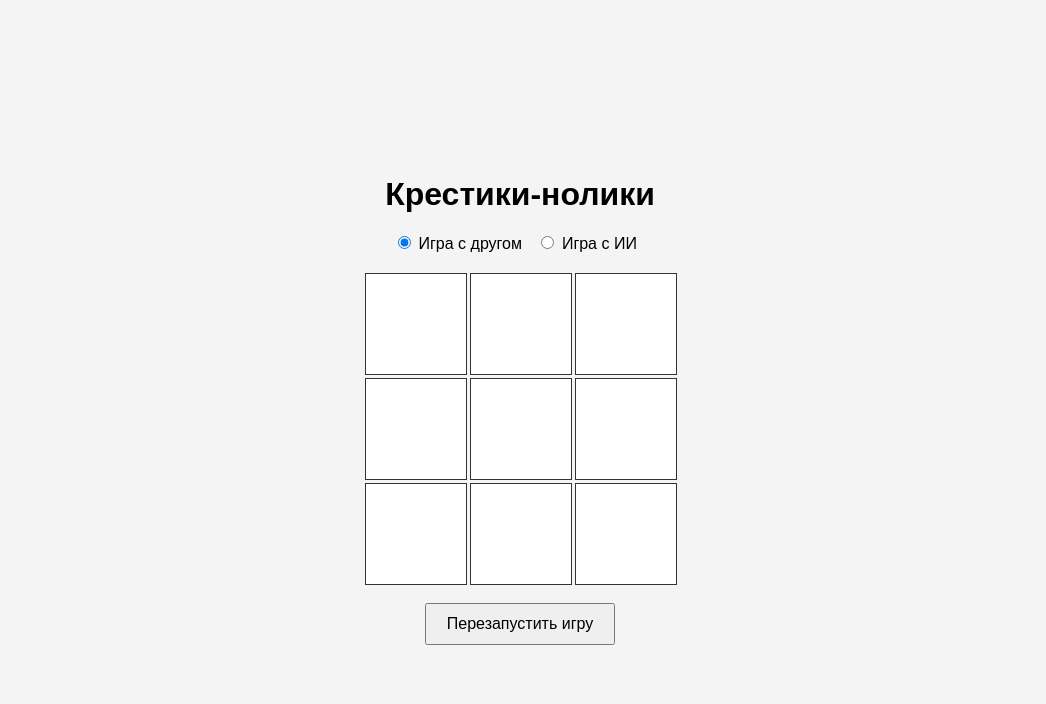
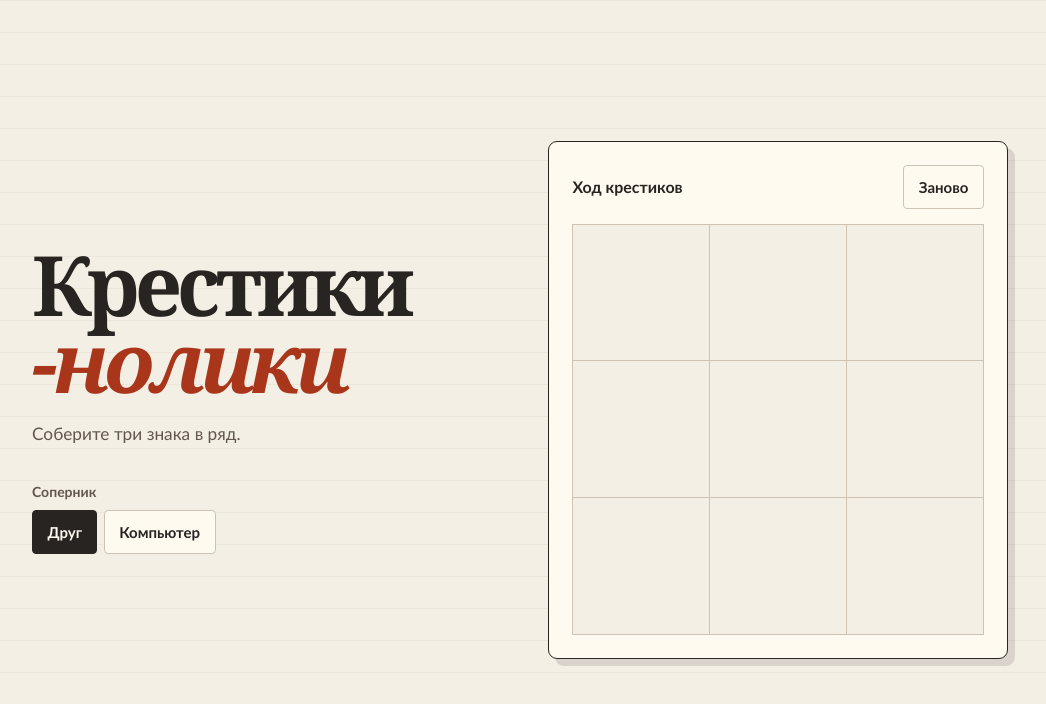
Before and after one commit to Alikyshkin/tic-tac-toe, a plain HTML site: page index.html in a window 1280 px wide. Shown: the whole page, without its empty margins (120-1166 px from the left). Drawn offline with Linux system fonts and the light colour scheme.

Commit message:
feat: polish game board and add a computer opponent

```diff
--- a/index.html
+++ b/index.html
@@ -1,33 +1,42 @@
 <!DOCTYPE html>
 <html lang="ru">
 <head>
-    <meta charset="UTF-8">
-    <meta name="viewport" content="width=device-width, initial-scale=1.0">
+    <meta charset="utf-8">
+    <meta name="viewport" content="width=device-width, initial-scale=1">
+    <meta name="theme-color" content="#f4efe5">
+    <meta name="description" content="Крестики-нолики для двух игроков или игры с компьютером.">
     <title>Крестики-нолики</title>
     <link rel="stylesheet" href="styles.css">
+    <script src="script.js" defer></script>
 </head>
 <body>
-    <h1>Крестики-нолики</h1>
-    <div id="game-mode">
-        <label>
-            <input type="radio" name="mode" value="player" checked> Игра с другом
-        </label>
-        <label>
-            <input type="radio" name="mode" value="ai"> Игра с ИИ
-        </label>
-    </div>
-    <div id="game">
-        <div class="cell" data-cell></div>
-        <div class="cell" data-cell></div>
-        <div class="cell" data-cell></div>
-        <div class="cell" data-cell></div>
-        <div class="cell" data-cell></div>
-        <div class="cell" data-cell></div>
-        <div class="cell" data-cell></div>
-        <div class="cell" data-cell></div>
-        <div class="cell" data-cell></div>
-    </div>
-    <button id="restartButton">Перезапустить игру</button>
-    <script src="script.js"></script>
+    <main class="layout">
+        <header class="intro">
+            <h1>Крестики<span>-нолики</span></h1>
+            <p>Соберите три знака в ряд.</p>
+            <fieldset class="mode" id="game-mode">
+                <legend>Соперник</legend>
+                <label><input type="radio" name="mode" value="player" checked><span>Друг</span></label>
+                <label><input type="radio" name="mode" value="ai"><span>Компьютер</span></label>
+            </fieldset>
+        </header>
+        <section class="game" aria-label="Партия">
+            <div class="game__header">
+                <p id="game-status" role="status"></p>
+                <button id="restartButton" type="button">Заново</button>
+            </div>
+            <div id="game" class="board" role="group" aria-label="Игровое поле">
+                <button type="button" class="cell" data-cell></button>
+                <button type="button" class="cell" data-cell></button>
+                <button type="button" class="cell" data-cell></button>
+                <button type="button" class="cell" data-cell></button>
+                <button type="button" class="cell" data-cell></button>
+                <button type="button" class="cell" data-cell></button>
+                <button type="button" class="cell" data-cell></button>
+                <button type="button" class="cell" data-cell></button>
+                <button type="button" class="cell" data-cell></button>
+            </div>
+        </section>
+    </main>
 </body>
 </html>
--- a/script.js
+++ b/script.js
@@ -1,101 +1,100 @@
-// script.js
-const cells = document.querySelectorAll('[data-cell]');
+'use strict';
+
+const cells = Array.from(document.querySelectorAll('[data-cell]'));
+const status = document.getElementById('game-status');
 const restartButton = document.getElementById('restartButton');
-const X_CLASS = 'x';
-const CIRCLE_CLASS = 'circle';
-const WINNING_COMBINATIONS = [
-    [0, 1, 2],
-    [3, 4, 5],
-    [6, 7, 8],
-    [0, 3, 6],
-    [1, 4, 7],
-    [2, 5, 8],
-    [0, 4, 8],
-    [2, 4, 6]
+const modes = Array.from(document.querySelectorAll('input[name="mode"]'));
+const lines = [
+    [0, 1, 2], [3, 4, 5], [6, 7, 8],
+    [0, 3, 6], [1, 4, 7], [2, 5, 8],
+    [0, 4, 8], [2, 4, 6],
 ];
-let circleTurn;
-let isAiMode = false;
+const names = { x: 'Крестик', o: 'Нолик' };
+const botPreference = [4, 0, 2, 6, 8, 1, 3, 5, 7];
+let board;
+let turn;
+let winningLine;
+let finished;
+let botTimer;
 
-const modeRadios = document.getElementsByName('mode');
-modeRadios.forEach(radio => {
-    radio.addEventListener('change', (e) => {
-        isAiMode = e.target.value === 'ai';
-        startGame();
+function winningCells(position, mark) {
+    return lines.find(line => line.every(index => position[index] === mark));
+}
+
+function render(message) {
+    status.textContent = message;
+    const locked = finished || botTimer !== undefined;
+    cells.forEach((cell, index) => {
+        const mark = board[index];
+        const row = Math.floor(index / 3) + 1;
+        const column = index % 3 + 1;
+        cell.classList.toggle('cell--x', mark === 'x');
+        cell.classList.toggle('cell--o', mark === 'o');
+        cell.classList.toggle('cell--win', Boolean(winningLine?.includes(index)));
+        cell.setAttribute('aria-disabled', String(locked || Boolean(mark)));
+        cell.setAttribute('aria-label', `Ряд ${row}, столбец ${column}: ${names[mark] ?? 'пусто'}`);
+    });
+}
+
+function startGame() {
+    window.clearTimeout(botTimer);
+    botTimer = undefined;
+    board = Array(9).fill(null);
+    turn = 'x';
+    winningLine = undefined;
+    finished = false;
+    render('Ход крестиков');
+}
+
+function chooseBotMove() {
+    const open = botPreference.filter(index => board[index] === null);
+    for (const mark of ['o', 'x']) {
+        const best = open.find(index => {
+            const next = [...board];
+            next[index] = mark;
+            return winningCells(next, mark);
+        });
+        if (best !== undefined) return best;
+    }
+    return open[0];
+}
+
+function play(index) {
+    board[index] = turn;
+    winningLine = winningCells(board, turn);
+    if (winningLine) {
+        finished = true;
+        render(turn === 'x' ? 'Крестики победили' : 'Нолики победили');
+        return;
+    }
+    if (board.every(Boolean)) {
+        finished = true;
+        render('Ничья');
+        return;
+    }
+
+    turn = turn === 'x' ? 'o' : 'x';
+    if (turn === 'o' && modes[1].checked) {
+        botTimer = window.setTimeout(() => {
+            botTimer = undefined;
+            play(chooseBotMove());
+        }, 250);
+        render('Ход компьютера');
+        return;
+    }
+    render(turn === 'x' ? 'Ход крестиков' : 'Ход ноликов');
+}
+
+cells.forEach((cell, index) => {
+    cell.addEventListener('click', () => {
+        if (finished || botTimer !== undefined || board[index]) return;
+        play(index);
     });
 });
 
+modes.forEach(mode => mode.addEventListener('change', startGame));
+restartButton.addEventListener('click', () => {
+    startGame();
+    cells[0].focus();
+});
 startGame();
-
-restartButton.addEventListener('click', startGame);
-
-function startGame() {
-    circleTurn = false;
-    cells.forEach(cell => {
-        cell.classList.remove(X_CLASS);
-        cell.classList.remove(CIRCLE_CLASS);
-        cell.removeEventListener('click', handleClick);
-        cell.addEventListener('click', handleClick, { once: true });
-    });
-}
-
-function handleClick(e) {
-    const cell = e.target;
-    const currentClass = circleTurn ? CIRCLE_CLASS : X_CLASS;
-    placeMark(cell, currentClass);
-    if (checkWin(currentClass)) {
-        setTimeout(() => endGame(false), 100);
-    } else if (isDraw()) {
-        setTimeout(() => endGame(true), 100);
-    } else {
-        swapTurns();
-        if (isAiMode && circleTurn) {
-            setTimeout(aiMove, 100);
-        }
-    }
-}
-
-function placeMark(cell, currentClass) {
-    cell.classList.add(currentClass);
-}
-
-function swapTurns() {
-    circleTurn = !circleTurn;
-}
-
-function checkWin(currentClass) {
-    return WINNING_COMBINATIONS.some(combination => {
-        return combination.every(index => {
-            return cells[index].classList.contains(currentClass);
-        });
-    });
-}
-
-function isDraw() {
-    return [...cells].every(cell => {
-        return cell.classList.contains(X_CLASS) || cell.classList.contains(CIRCLE_CLASS);
-    });
-}
-
-function endGame(draw) {
-    if (draw) {
-        alert('Ничья!');
-    } else {
-        alert(`${circleTurn ? "Нолики" : "Крестики"} победили!`);
-    }
-    startGame();
-}
-
-function aiMove() {
-    const availableCells = [...cells].filter(cell => {
-        return !cell.classList.contains(X_CLASS) && !cell.classList.contains(CIRCLE_CLASS);
-    });
-    const randomIndex = Math.floor(Math.random() * availableCells.length);
-    placeMark(availableCells[randomIndex], CIRCLE_CLASS);
-    if (checkWin(CIRCLE_CLASS)) {
-        setTimeout(() => endGame(false), 100);
-    } else if (isDraw()) {
-        setTimeout(() => endGame(true), 100);
-    } else {
-        swapTurns();
-    }
-}
--- a/styles.css
+++ b/styles.css
@@ -1,58 +1,189 @@
-/* styles.css */
-body {
-    font-family: Arial, sans-serif;
-    display: flex;
-    flex-direction: column;
-    align-items: center;
-    justify-content: center;
-    height: 100vh;
-    margin: 0;
-    background-color: #f4f4f4;
+:root {
+    color-scheme: light;
+    --paper: #f4efe5;
+    --white: #fffaf0;
+    --ink: #272422;
+    --muted: #62574d;
+    --line: #cfc4b3;
+    --orange: #a9361a;
+    --blue: #245783;
+    font-family: "Instrument Sans", "Trebuchet MS", sans-serif;
+    color: var(--ink);
+    background: var(--paper);
 }
 
-h1 {
-    margin-bottom: 20px;
+* { box-sizing: border-box; }
+
+body {
+    min-height: 100svh;
+    margin: 0;
+    display: grid;
+    align-items: center;
+    background-image: repeating-linear-gradient(0deg, transparent 0 31px, #b4a7921f 31px 32px);
 }
 
-#game-mode {
-    margin-bottom: 20px;
+button, input { font: inherit; }
+
+button, .mode label { cursor: pointer; }
+
+button:focus-visible, .mode input:focus-visible + span {
+    outline: 3px solid var(--blue);
+    outline-offset: 4px;
 }
 
-#game-mode label {
-    margin-right: 10px;
+.layout {
+    width: min(100% - 2.5rem, 61rem);
+    margin: 3rem auto;
+    display: grid;
+    grid-template-columns: minmax(0, .9fr) minmax(0, 1fr);
+    align-items: center;
+    gap: clamp(2rem, 8vw, 7rem);
 }
 
-#game {
+.intro h1 {
+    font: 700 clamp(3rem, 6.5vw, 5.85rem)/.92 "Spectral", Georgia, serif;
+    letter-spacing: -.065em;
+    margin: 0;
+}
+
+.intro h1 span {
+    display: block;
+    font-style: italic;
+    color: var(--orange);
+}
+
+
+.intro p {
+    color: var(--muted);
+    font-size: 1.08rem;
+    margin: 1.5rem 0 2.4rem;
+}
+
+.mode {
+    display: flex;
+    flex-wrap: wrap;
+    align-items: center;
+    gap: .4rem;
+    width: fit-content;
+    margin: 0;
+    padding: 0;
+    border: 0;
+}
+
+.mode legend {
+    margin-bottom: .65rem;
+    padding: 0;
+    color: var(--muted);
+    font-size: .875rem;
+    font-weight: 700;
+}
+
+.mode label { position: relative; }
+
+.mode input {
+    position: absolute;
+    width: 1px;
+    height: 1px;
+    opacity: 0;
+}
+
+.mode span, #restartButton {
+    display: inline-grid;
+    place-items: center;
+    min-height: 44px;
+    padding: .55rem .9rem;
+    border: 1px solid var(--line);
+    border-radius: 4px;
+    background: var(--white);
+    color: var(--ink);
+    font-size: .94rem;
+    font-weight: 700;
+}
+
+.mode input:checked + span {
+    border-color: var(--ink);
+    background: var(--ink);
+    color: var(--white);
+}
+
+#restartButton:hover { border-color: var(--ink); }
+
+.game {
+    padding: clamp(.85rem, 3vw, 1.45rem);
+    background: var(--white);
+    border: 1px solid var(--ink);
+    border-radius: 9px;
+    box-shadow: 7px 7px 0 #29232022;
+}
+
+.game__header {
+    display: flex;
+    justify-content: space-between;
+    align-items: center;
+    gap: .65rem;
+    padding-bottom: .9rem;
+}
+
+#game-status {
+    margin: 0;
+    font-weight: 700;
+    line-height: 1.3;
+}
+
+.board {
     display: grid;
-    grid-template-columns: repeat(3, 100px);
-    grid-template-rows: repeat(3, 100px);
-    gap: 5px;
+    grid-template-columns: repeat(3, minmax(0, 1fr));
+    gap: 1px;
+    border: 1px solid var(--line);
+    background: var(--line);
 }
 
 .cell {
-    width: 100px;
-    height: 100px;
-    display: flex;
-    align-items: center;
-    justify-content: center;
-    font-size: 2em;
-    background-color: white;
-    border: 1px solid #333;
-    cursor: pointer;
+    display: grid;
+    place-items: center;
+    position: relative;
+    aspect-ratio: 1;
+    border: 0;
+    border-radius: 0;
+    background: var(--paper);
+    color: var(--ink);
+    padding: 0;
 }
 
-.cell.x::before {
-    content: 'X';
-    color: #f00;
+.cell[aria-disabled="false"]:hover { background: #e9e0d3; }
+.cell[aria-disabled="true"] { cursor: default; }
+.cell:focus-visible { outline-offset: -5px; z-index: 1; }
+.cell--win { background: #f4d9c5; }
+.cell--x { color: var(--orange); }
+.cell--o { color: var(--blue); }
+
+.cell--x::before, .cell--x::after {
+    content: "";
+    position: absolute;
+    width: 53%;
+    height: 8%;
+    background: currentColor;
+    border-radius: 999px;
+    transform: rotate(45deg);
 }
 
-.cell.circle::before {
-    content: 'O';
-    color: #00f;
+.cell--x::after { transform: rotate(-45deg); }
+
+.cell--o::before {
+    content: "";
+    width: 46%;
+    aspect-ratio: 1;
+    border-radius: 50%;
+    background: radial-gradient(circle, transparent 47%, currentColor 50%);
 }
 
-#restartButton {
-    margin-top: 20px;
-    padding: 10px 20px;
-    font-size: 1em;
+@media (max-width: 720px) {
+    .layout { max-width: 29rem; grid-template-columns: minmax(0, 1fr); margin-block: 2rem; }
+    .intro h1 { font-size: clamp(2.75rem, 11vw, 4.5rem); }
+    .intro p { margin: .85rem 0 1.35rem; }
 }
+
+@media (max-width: 360px) {
+    .layout { width: calc(100% - 2rem); }
+    .game__header { font-size: .9rem; }
+}
```
Also changed, not shown: 1 other file.
